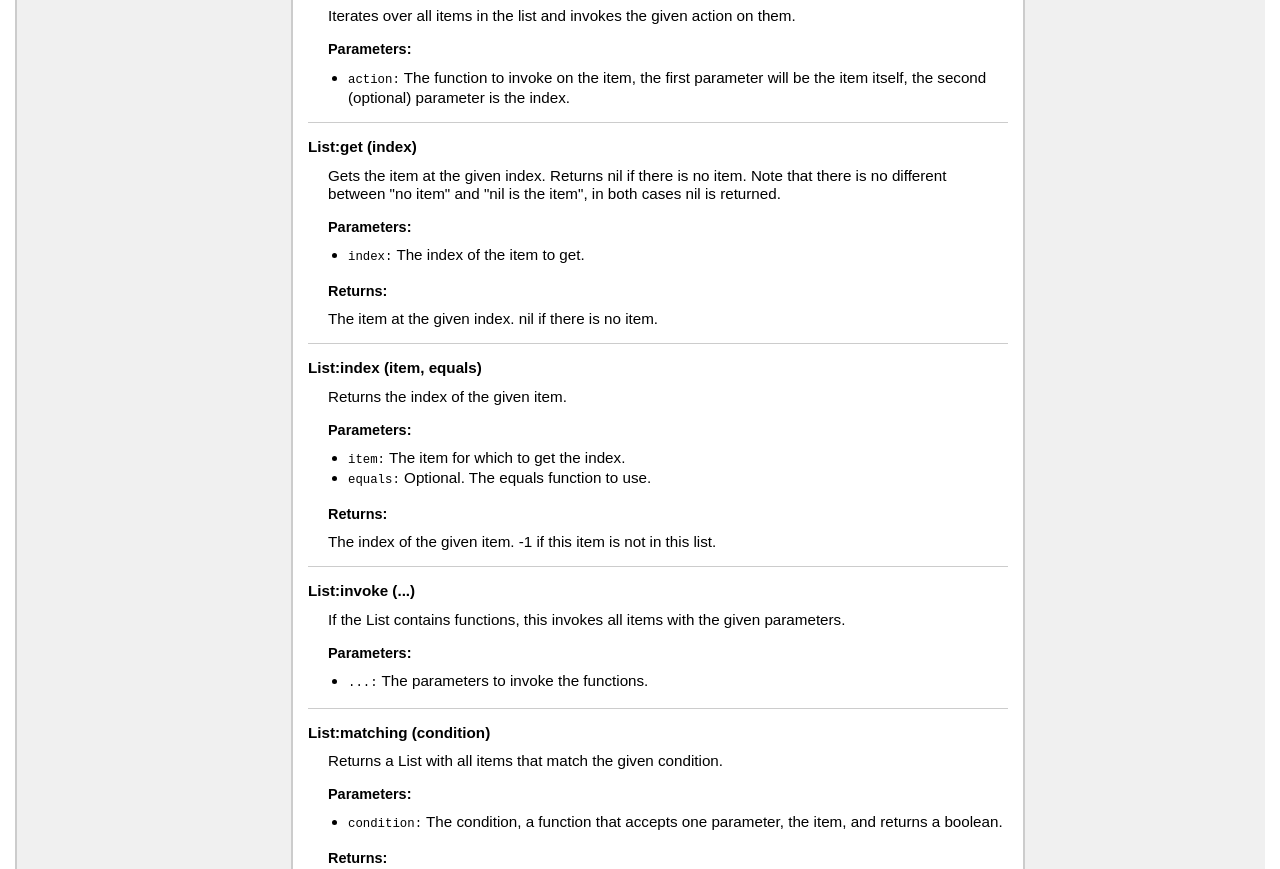
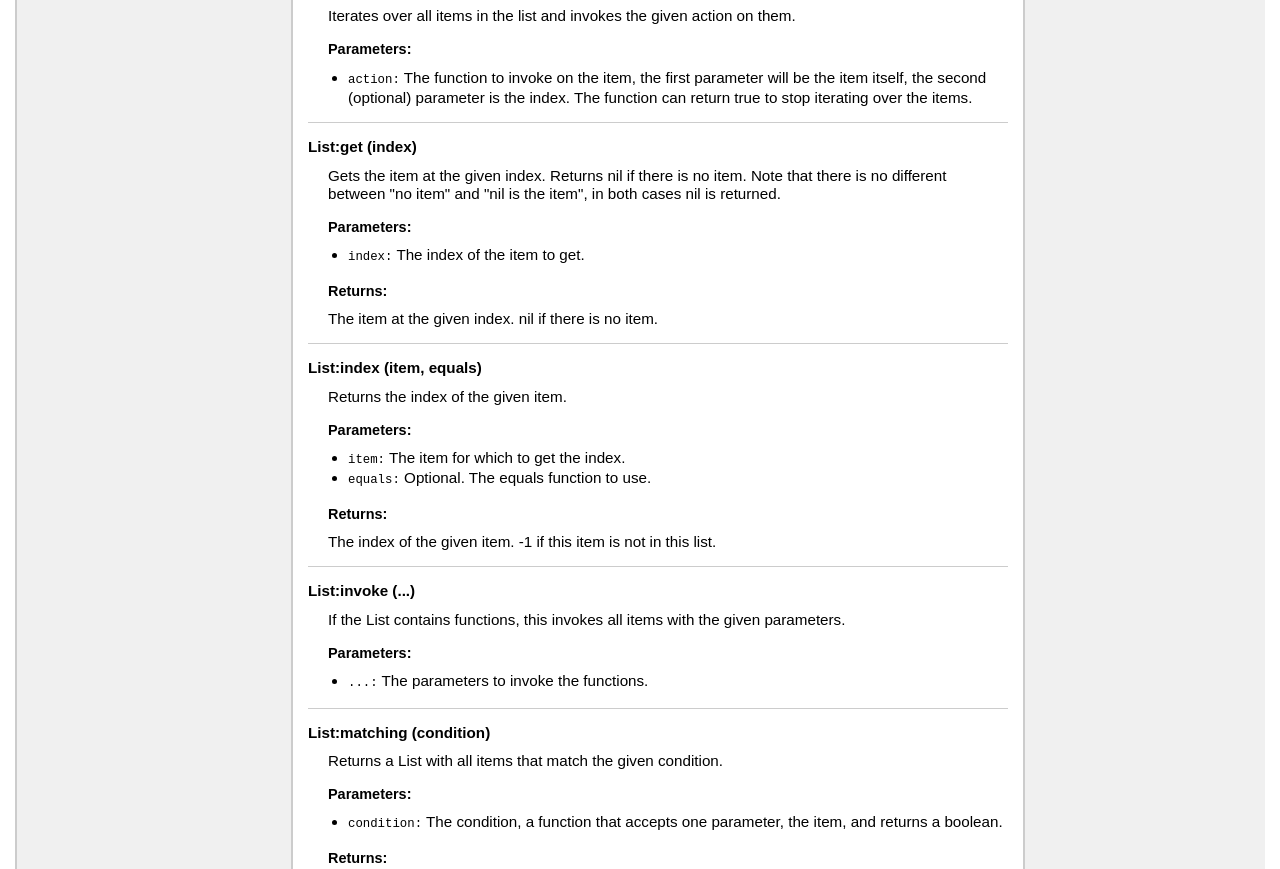
Before and after one commit to minetest-australopithecus/minetest-australopithecus-utils, a plain HTML site: page doc/modules/list.html in a window 1280 px wide. Shown: the part 1243-2112 px from the top of the page. Drawn offline with Linux system fonts and the light colour scheme.

Commit message:
Callback in List foreach can now stop the iteration.

```diff
--- a/doc/modules/list.html
+++ b/doc/modules/list.html
@@ -239,6 +239,7 @@
         <li><span class="parameter">action</span>
          The function to invoke on the item, the first parameter will be
                the item itself, the second (optional) parameter is the index.
+               The function can return true to stop iterating over the items.
         </li>
     </ul>
 
```
Also changed, not shown: 2 other files.
